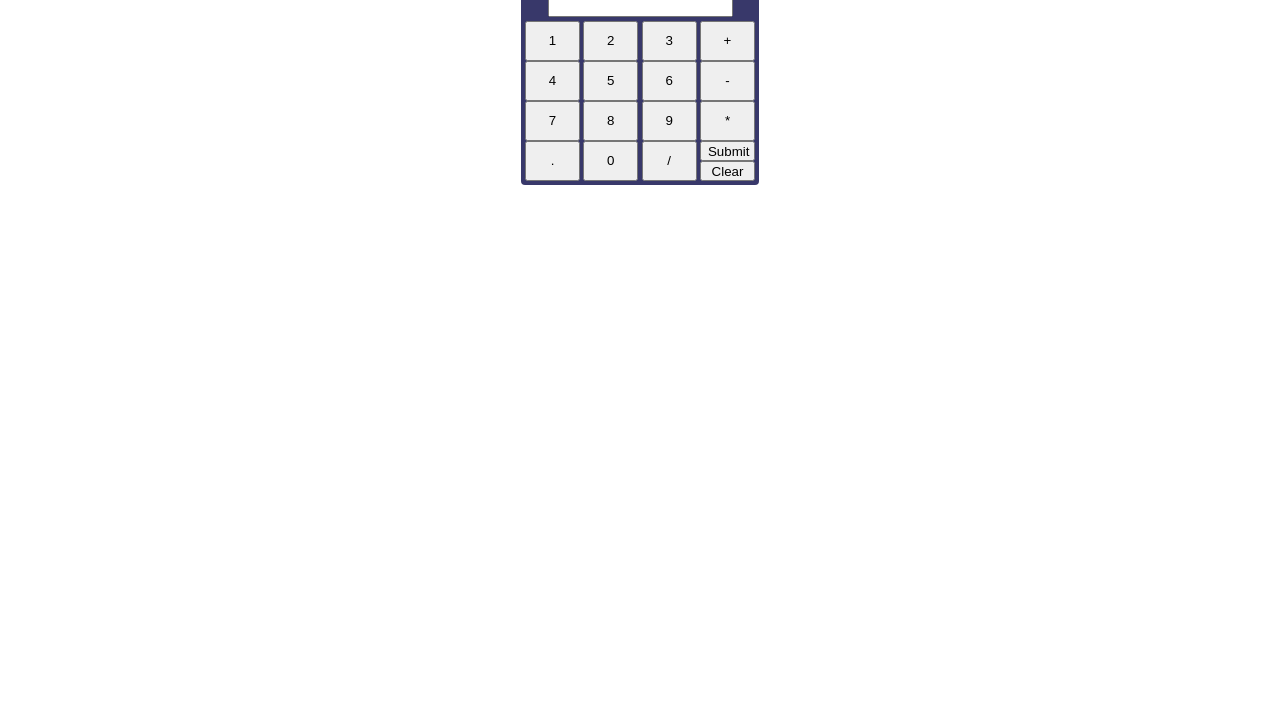
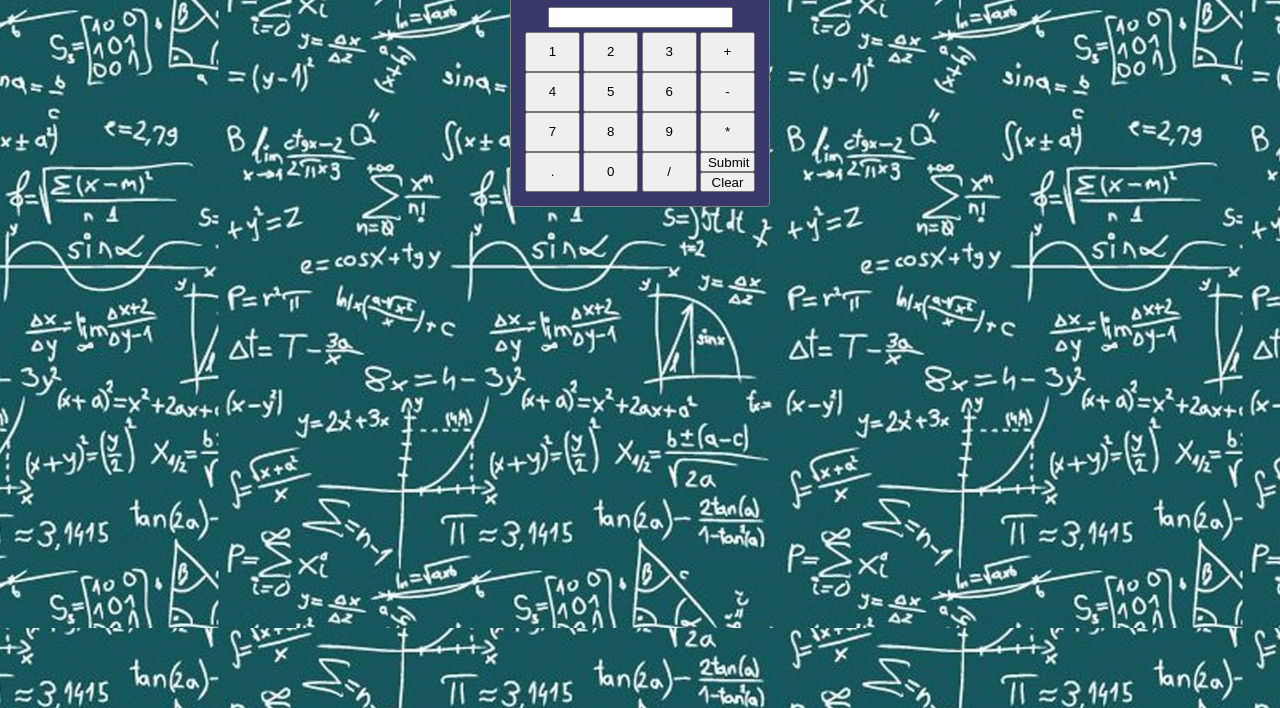
Before and after one commit to Alphastranger/Calculator, a plain HTML site: page index.html in a window 1280 px wide. Shown: the part 92-800 px from the top of the page. Drawn offline with Linux system fonts and the light colour scheme.

Commit message:
Added a README and used a background image

```diff
--- a/style.css
+++ b/style.css
@@ -1,12 +1,16 @@
 body {
     display: flex;
     justify-content: center;
+    align-items: center;
+    background: url(./images/Background.jpg);
+    background-size:cover;
 }
 .topContainer{
     background-color: rgb(56, 56, 106);
     display: inline-block;
     border-radius: 4px;
-
+    padding: 10px;
+    border: 1px solid grey;
 }
 h1 {
     display: flex;
```
Also changed, not shown: images/Background.jpg (added), 1 other file.
